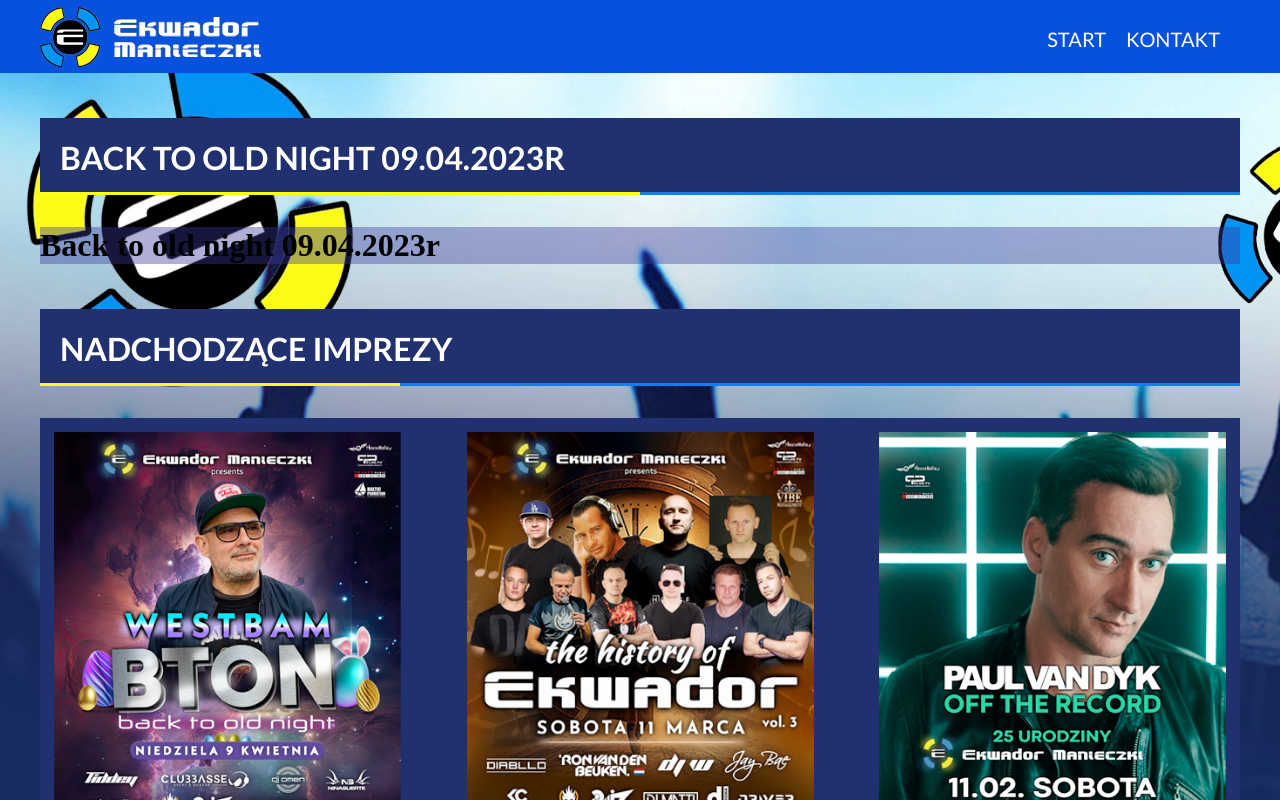
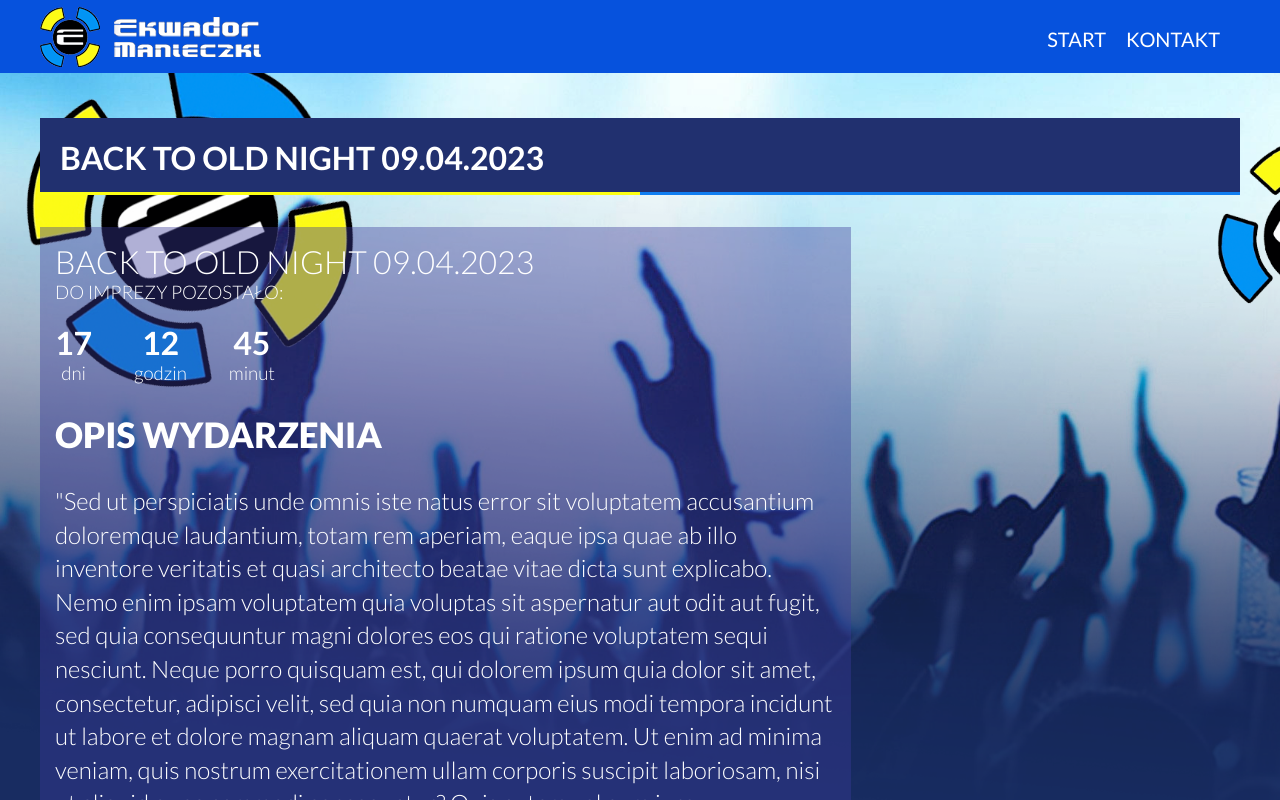
Before and after one commit to DomixEngineer/ekwador-app, a Vue app in the folder ekwador_app/: page /parties/preview/1 in a window 1280 px wide. Shown: the top 800 px of the page. Built offline with nearby package versions, Linux system fonts and the light colour scheme.

Commit message:
Single party preview add image

```diff
--- a/ekwador_app/src/mock/parties.js
+++ b/ekwador_app/src/mock/parties.js
@@ -2,19 +2,19 @@
     {
         id: 1,
         title: 'Back to old night',
-        date: '09.04.2023r',
+        date: '09.04.2023',
         picture: 'bton_04_09_2023.png'
     },
     {
         id: 2,
         title: 'The history of Ekwador',
-        date: '11.03.2023r',
+        date: '11.03.2023',
         picture: 'the_history_03_11_2023.png'
     },
     {
         id: 3,
         title: '25 urodziny klubu',
-        date: '11.02.2023r',
+        date: '11.02.2023',
         picture: 'birthday_02_11_2023.png'
     },
 ]
--- a/ekwador_app/src/pages/PartyPreview.vue
+++ b/ekwador_app/src/pages/PartyPreview.vue
@@ -2,8 +2,42 @@
     <div class="top-header-bg">
     </div>
     <section-header :title="partyData.title + ' ' + partyData.date"></section-header>
-    <div class="container single-party-data">
-        <h1>{{ partyData.title }} {{ partyData.date }}</h1>
+    <div class="container">
+        <div class="single-party-data">
+            <h1 class="single-party-data__header">{{ partyData.title }} {{ partyData.date }}</h1>
+            <h3 class="single-party-data__subheader">do imprezy pozostało:</h3>
+            <div class="single-party-data__count">
+                <div class="single-party-data__count__single-element">
+                    <h1 class="single-party-data__count__single-element__main-value">17</h1>
+                    <h3 class="single-party-data__count__single-element__main-value-title">dni</h3>
+                </div>
+                <div class="single-party-data__count__single-element">
+                    <h1 class="single-party-data__count__single-element__main-value">12</h1>
+                    <h3 class="single-party-data__count__single-element__main-value-title">godzin</h3>
+                </div>
+                <div class="single-party-data__count__single-element">
+                    <h1 class="single-party-data__count__single-element__main-value">45</h1>
+                    <h3 class="single-party-data__count__single-element__main-value-title">minut</h3>
+                </div>
+            </div>
+            <h2 class="single-party-data__small-header">Opis wydarzenia</h2>
+            <p class="single-party-data__content-text">
+                "Sed ut perspiciatis unde omnis iste natus
+                error sit voluptatem accusantium doloremque laudantium,
+                totam rem aperiam, eaque ipsa quae ab illo inventore
+                veritatis et quasi architecto beatae vitae dicta sunt explicabo.
+                Nemo enim ipsam voluptatem quia voluptas sit aspernatur aut odit
+                aut fugit, sed quia consequuntur magni dolores eos qui ratione
+                voluptatem sequi nesciunt. Neque porro quisquam est, qui dolorem
+                ipsum quia dolor sit amet, consectetur, adipisci velit, sed quia non
+                numquam eius modi tempora incidunt ut labore et dolore magnam aliquam
+                quaerat voluptatem. Ut enim ad minima veniam, quis nostrum exercitationem
+                ullam corporis suscipit laboriosam, nisi ut aliquid ex ea commodi consequatur?
+                Quis autem vel eum iure reprehenderit qui in ea voluptate velit esse quam nihil
+                molestiae consequatur, vel illum qui dolorem eum fugiat quo voluptas nulla pariatur?"
+            </p>
+            <img :src="getPartyPoster()" :alt="partyData.title" class="single-party-data__party-poster" />
+        </div>
     </div>
     <upcoming-parties></upcoming-parties>
     <transport-cards></transport-cards>
@@ -36,6 +70,9 @@
             this.partyData = _.find(parties, (party) => {
                 return party.id == this.$route.params.party
             })
+        },
+        getPartyPoster() {
+            return require('../assets/images/party_posters/2023/' + this.partyData.picture)
         }
     },
     created() {
@@ -62,7 +99,65 @@
         top: 0;
     }
     .single-party-data {
-        @include background-opacity(#3b3b98, 0.4)
+        @include background-opacity(#3b3b98, 0.4);
+        padding: 15px;
+        box-sizing: border-box;
+        max-width: 811px;
+        &__header {
+            color: white;
+            font-family: 'lato';
+            font-weight: 300;
+            text-transform: uppercase;
+            margin: 0;
+            padding: 0;
+        }
+        &__subheader {
+            margin: 0;
+            padding: 0;
+            color: white;
+            font-family: 'lato';
+            font-weight: 300;
+            text-transform: uppercase;
+        }
+        &__small-header {
+            color: white;
+            font-family: 'lato';
+            text-transform: uppercase;
+            font-size: 35px;
+            font-weight: 800;
+        }
+        &__content-text {
+            color: white;
+            font-family: 'lato';
+            font-weight: 300;
+            font-size: 24px;
+            line-height: 1.4;
+        }
+        &__party-poster {
+            display: block;
+            width: 100%;
+        }
+        &__count {
+            display: flex;
+            justify-content: space-between;
+            width: 100%;
+            max-width: 220px;
+            &__single-element {
+                text-align: center;
+                margin-top: 20px;
+                &__main-value {
+                    color: white;
+                    font-family: 'lato';
+                    margin: 0;
+                }
+                &__main-value-title {
+                    color: white;
+                    font-family: 'lato';
+                    font-weight: 300;
+                    margin: 0;
+                }
+            }
+        }
     }
 
 </style>
```
